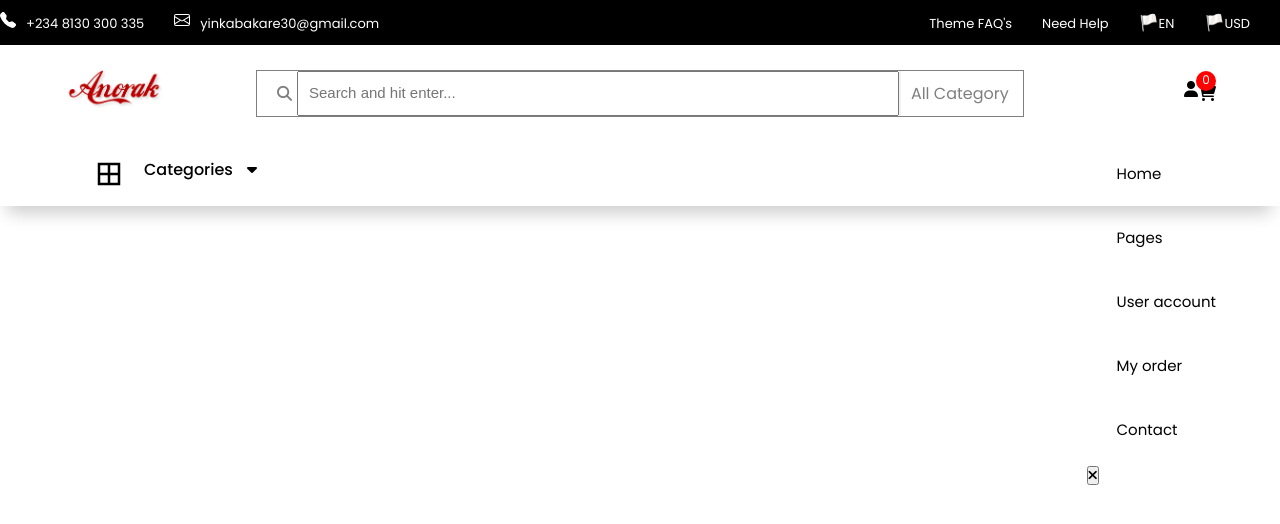
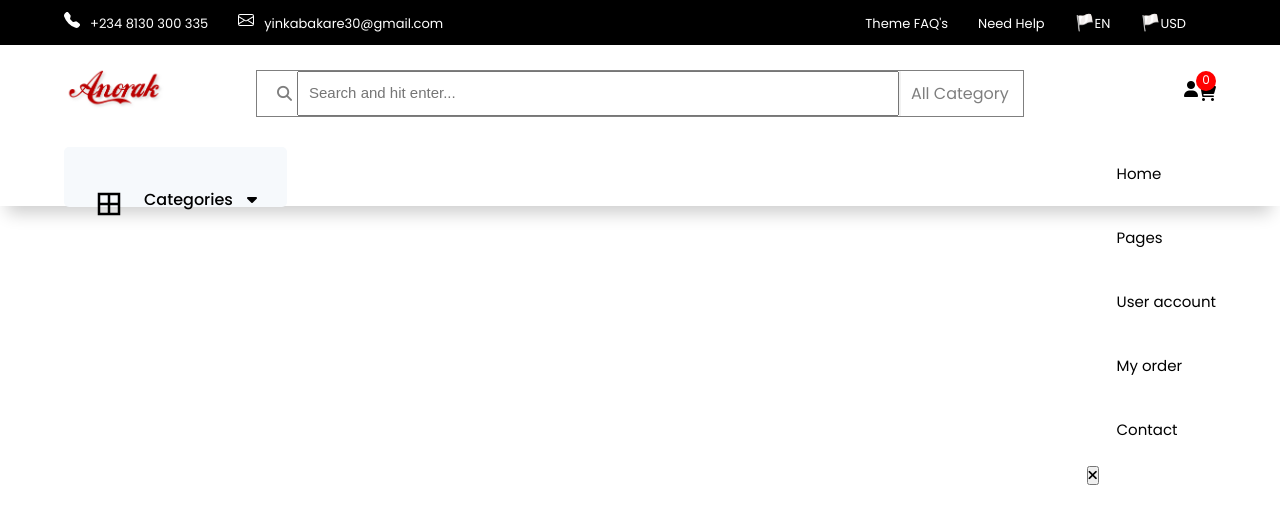
Before and after one commit to YhinkaDevOps/Ecommerce-React, a React (Create React App) app: page / in a window 1280 px wide. Shown: the top 524 px of the page. Built offline with nearby package versions, Linux system fonts and the light colour scheme; the HTML template or start-up script is replaced by a standard one.

Commit message:
made changes to head

```diff
--- a/src/components/Head.jsx
+++ b/src/components/Head.jsx
@@ -6,7 +6,7 @@ const Head = () => {
   return (
     <div>
       <section className='head'>
-        <div className="conatainer d_flex">
+        <div className="container d_flex">
           <div className="left_row">
             <BsFillTelephoneFill className='icon'/>
             <label htmlFor="">+234 8130 300 335</label>
--- a/src/components/Header.css
+++ b/src/components/Header.css
@@ -77,8 +77,8 @@ position:relative;
 }
 
 .categories{
-    background-color:white;
-    padding:0 30px;
+    background-color:#f6f9fc;
+    padding: 30px;
     border-radius: 5px;
     height:6vh;
     margin-top:5px;
@@ -116,6 +116,10 @@ header ul li a {
     transition:0.2s;
     font-size: 15px;
     font-weight: 400;
+}
+
+.open{
+    display: none;
 }
 
 header ul li a:hover {
@@ -171,6 +175,10 @@ header ul li a:hover {
         z-index:999;
     }
 
+    .open{
+        top:33%;
+    }
+
     .close{
         right:45%;
     }
```
